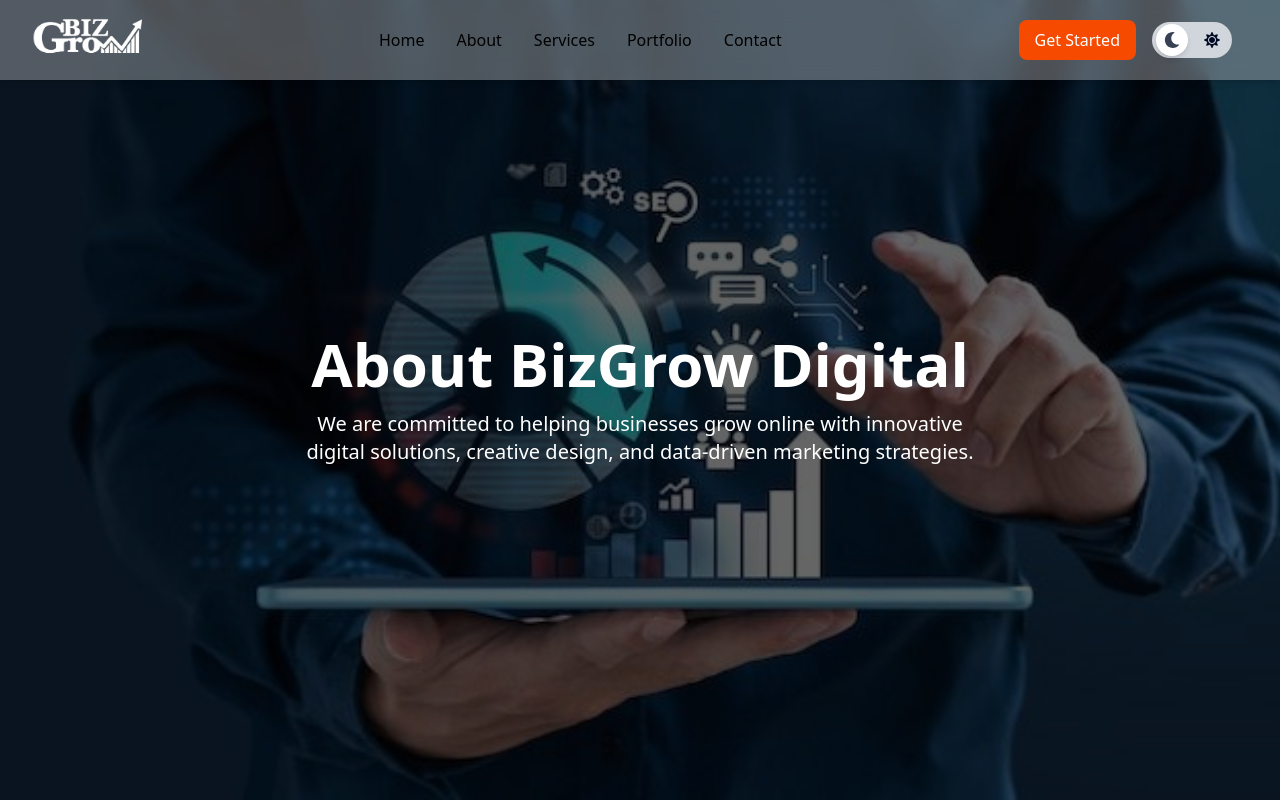
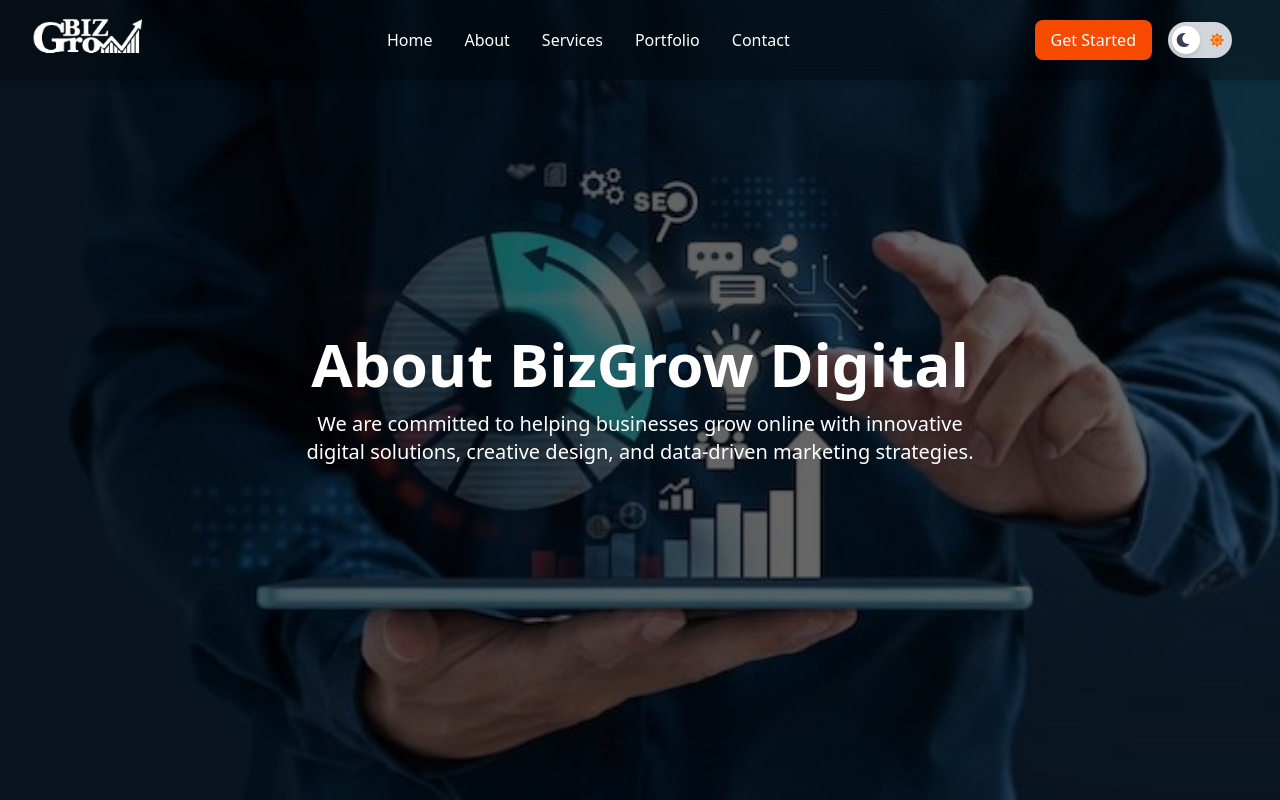
Before and after one commit to Umarnazir-7860/Bizgrow-Digital, a Next.js app: page /about-us in a window 1280 px wide. Shown: the top 800 px of the page. Built offline with nearby package versions, Linux system fonts and the light colour scheme.

Commit message:
Setup dark theme functions and apply dark classes to Home and About pages

```diff
--- a/app/globals.css
+++ b/app/globals.css
@@ -1,4 +1,5 @@
 @import "tailwindcss";
+@variant dark (&:where(.dark, .dark *));
 body{
   background-color: white;
   overflow-x: hidden !important;
--- a/app/layout.js
+++ b/app/layout.js
@@ -2,6 +2,7 @@ import { Geist, Geist_Mono } from "next/font/google";
 import Navbar from "@components/Navbar";
 import "./globals.css";
 import Footer from "@components/Footer";
+import { Providers } from "./providers";
 
 const geistSans = Geist({
   variable: "--font-geist-sans",
@@ -25,9 +26,11 @@ export default function RootLayout({ children }) {
   return (
     <html lang="en" className={`${geistSans.variable} ${geistMono.variable}`}>
       <body className="font-sans bg-white text-black">
+       <Providers>
         <Navbar />
         {children}
         <Footer/>
+        </Providers>
 
       </body>
     </html>
--- /dev/null
+++ b/app/providers.js
@@ -0,0 +1,11 @@
+"use client";
+import { ThemeProvider } from "next-themes";
+
+export function Providers({ children }) {
+  return (
+    // enableSystem=false se ye sirf aapke toggle par depend karega
+    <ThemeProvider attribute="class" defaultTheme="light" enableSystem={false}>
+      {children}
+    </ThemeProvider>
+  );
+}
--- a/components/Navbar.js
+++ b/components/Navbar.js
@@ -1,22 +1,19 @@
 "use client";
 
-import { useState } from "react";
+import { useState, useEffect } from "react";
+import { useTheme } from "next-themes";
 import Link from "next/link";
 import Image from "next/image";
 import { motion, AnimatePresence } from "framer-motion";
-import { SunIcon, MoonIcon } from "@heroicons/react/24/solid";
 import { FaMoon, FaSun } from "react-icons/fa";
 
 export default function Navbar() {
   const [mobileOpen, setMobileOpen] = useState(false);
-  const [theme, setTheme] = useState("light");
+  const { theme, setTheme, resolvedTheme } = useTheme();
+  const [mounted, setMounted] = useState(false);
 
-  const toggleTheme = () => {
-    const newTheme = theme === "light" ? "dark" : "light";
-    setTheme(newTheme);
-    document.documentElement.setAttribute("data-theme", newTheme);
-    localStorage.setItem("theme", newTheme);
-  };
+  // Hydration mismatch se bachne ke liye useEffect
+  useEffect(() => setMounted(true), []);
 
   const menuItems = [
     { name: "Home", href: "/" },
@@ -26,8 +23,10 @@ export default function Navbar() {
     { name: "Contact", href: "/contact" },
   ];
 
+  if (!mounted) return null; // Taaki server side par buttons galat render na hon
+
   return (
-    <nav className="fixed w-full z-50 py-2 backdrop-blur-md bg-white/30 dark:bg-black/30 shadow-md">
+    <nav className="fixed w-full z-50 py-2 backdrop-blur-md bg-black/30  shadow-md">
       <div className="max-w-7xl mx-auto px-4 sm:px-6 lg:px-8">
         <div className="flex justify-between items-center h-16">
           {/* Left: Logo */}
@@ -38,7 +37,7 @@ export default function Navbar() {
                 alt="Logo"
                 width={110}
                 height={50}
-                className="object-contain"
+                className="object-contain" // Agar logo black hai toh dark mode mein white ho jayega
               />
             </Link>
           </div>
@@ -49,7 +48,7 @@ export default function Navbar() {
               <Link
                 key={idx}
                 href={item.href}
-                className="text-black dark:text-white hover:text-orange-500 transition font-medium"
+                className="text-white hover:text-orange-500 transition font-medium"
               >
                 {item.name}
               </Link>
@@ -64,21 +63,19 @@ export default function Navbar() {
             >
               Get Started
             </Link>
+
+            {/* Professional Theme Toggle */}
             <button
-              onClick={toggleTheme}
-              className={`relative inline-flex items-center h-9 w-20 rounded-full
-                transition-colors duration-300 focus:outline-none
-              ${theme === "light" ? "bg-gray-300" : "bg-orange-600"}`}
+              onClick={() => setTheme(resolvedTheme === "dark" ? "light" : "dark")}
+              className={`relative inline-flex items-center h-9 w-16 rounded-full transition-colors duration-300 focus:outline-none
+                ${resolvedTheme === "dark" ? "bg-orange-600" : "bg-gray-300"}`}
             >
-              {/* Toggle knob */}
               <span
-                className={`absolute left-1 inline-block w-8 h-8 bg-white rounded-full
-                  shadow-md transform transition-transform duration-300
-                ${theme === "light" ? "translate-x-0" : "translate-x-10"}`}
+                className={`inline-block w-7 h-7 bg-white rounded-full shadow-md transform transition-transform duration-300
+                ${resolvedTheme === "dark" ? "translate-x-8" : "translate-x-1"}`}
               />
-              {/* Icons */}
-              <FaMoon className="absolute left-3 text-gray-700" size={16} />
-              <FaSun className="absolute right-3 text-[#000B25]" size={16} />
+              <FaMoon className="absolute left-2 text-gray-700 pointer-events-none" size={14} />
+              <FaSun className="absolute right-2 text-orange-500 pointer-events-none" size={14} />
             </button>
 
             {/* Mobile menu button */}
@@ -86,27 +83,11 @@ export default function Navbar() {
               className="lg:hidden p-2 rounded-md border border-gray-300 dark:border-gray-600"
               onClick={() => setMobileOpen(!mobileOpen)}
             >
-              <svg
-                xmlns="http://www.w3.org/2000/svg"
-                className="h-6 w-6 text-black dark:text-white"
-                fill="none"
-                viewBox="0 0 24 24"
-                stroke="currentColor"
-              >
+              <svg className="h-6 w-6 text-black dark:text-white" fill="none" viewBox="0 0 24 24" stroke="currentColor">
                 {mobileOpen ? (
-                  <path
-                    strokeLinecap="round"
-                    strokeLinejoin="round"
-                    strokeWidth={2}
-                    d="M6 18L18 6M6 6l12 12"
-                  />
+                  <path strokeLinecap="round" strokeLinejoin="round" strokeWidth={2} d="M6 18L18 6M6 6l12 12" />
                 ) : (
-                  <path
-                    strokeLinecap="round"
-                    strokeLinejoin="round"
-                    strokeWidth={2}
-                    d="M4 6h16M4 12h16M4 18h16"
-                  />
+                  <path strokeLinecap="round" strokeLinejoin="round" strokeWidth={2} d="M4 6h16M4 12h16M4 18h16" />
                 )}
               </svg>
             </button>
@@ -121,25 +102,19 @@ export default function Navbar() {
             initial={{ opacity: 0, height: 0 }}
             animate={{ opacity: 1, height: "auto" }}
             exit={{ opacity: 0, height: 0 }}
-            transition={{ duration: 0.3 }}
-            className="lg:hidden bg-white dark:bg-black/90 shadow-lg overflow-hidden"
+            className="lg:hidden bg-white dark:bg-black/95 shadow-lg overflow-hidden"
           >
-            <div className="px-4 py-4 flex flex-col space-y-2">
+            <div className="px-4 py-6 flex flex-col space-y-4 text-center">
               {menuItems.map((item, idx) => (
                 <Link
                   key={idx}
                   href={item.href}
-                  className="text-black dark:text-white hover:text-orange-500 transition font-medium"
+                  onClick={() => setMobileOpen(false)}
+                  className="text-xl text-black dark:text-white hover:text-orange-500 transition font-medium"
                 >
                   {item.name}
                 </Link>
               ))}
-              <Link
-                href="/contact"
-                className="px-4 py-2 rounded-lg bg-orange-600 text-white font-medium hover:bg-orange-500 transition text-center"
-              >
-                Get Started
-              </Link>
             </div>
           </motion.div>
         )}
--- a/components/ServicesServer.js
+++ b/components/ServicesServer.js
@@ -26,7 +26,7 @@ export default function ServicesSection() {
 
         <div className="text-center mb-12">
           <h1 className="text-4xl md:text-6xl text-[#B54118] mt-20 font-bold">Our Digital Services</h1>
-          <p className="text-black mt-2 text-lg">We help businesses grow online through modern solutions.</p>
+          <p className="text-black mt-2 text-lg ">We help businesses grow online through modern solutions.</p>
         </div>
 
         <div className="relative w-full max-w-4xl h-[50vh] flex items-center justify-center">
@@ -42,7 +42,7 @@ export default function ServicesSection() {
           ))}
         </div>
 
-        <div className="mt-16">
+        <div className="mt-10 mb-6">
           <Link href="/services">
             <button className="px-8 py-4 bg-[#B54118] text-white font-semibold rounded-xl hover:scale-105 transition shadow-lg">
               View All Services →
@@ -91,7 +91,7 @@ function Card({ title, img, desc, i, progress, range }) {
         scale,
         zIndex: i,
       }}
-      className="absolute w-full max-w-3xl shadow-2xl rounded-2xl bg-white p-6 md:p-10 border border-gray-100 flex flex-col md:flex-row gap-8 items-center"
+      className="absolute w-full max-w-3xl shadow-2xl rounded-2xl bg-white dark:bg-[#000B25] p-6 md:p-10 border border-gray-100 flex flex-col md:flex-row gap-8 items-center"
     >
       <div className="w-full md:w-1/2">
         <Image src={img} width={400} height={250} alt={title} className="rounded-xl object-cover h-[250px] w-full" />
@@ -99,7 +99,7 @@ function Card({ title, img, desc, i, progress, range }) {
       <div className="w-full md:w-1/2">
         <span className="text-[#B54118] font-bold text-sm uppercase opacity-60 tracking-widest">Service 0{i + 1}</span>
         <h2 className="text-2xl md:text-4xl text-[#B54118] font-extrabold mt-2 leading-tight">{title}</h2>
-        <p className="text-gray-700 mt-4 text-sm md:text-lg leading-relaxed">{desc}</p>
+        <p className="text-gray-700 dark:text-white mt-4 text-sm md:text-lg leading-relaxed">{desc}</p>
       </div>
     </motion.div>
   );
--- a/package.json
+++ b/package.json
@@ -12,6 +12,7 @@
     "@heroicons/react": "^2.2.0",
     "motion": "^12.23.26",
     "next": "16.1.0",
+    "next-themes": "^0.4.6",
     "postcss": "^8.5.6",
     "react": "19.2.3",
     "react-dom": "19.2.3",
```
Also changed, not shown: app/about-us/page.js (+12 -12 lines), app/page.js (+6 -6 lines), 1 other file (tests, documents, lock files or other folders).
